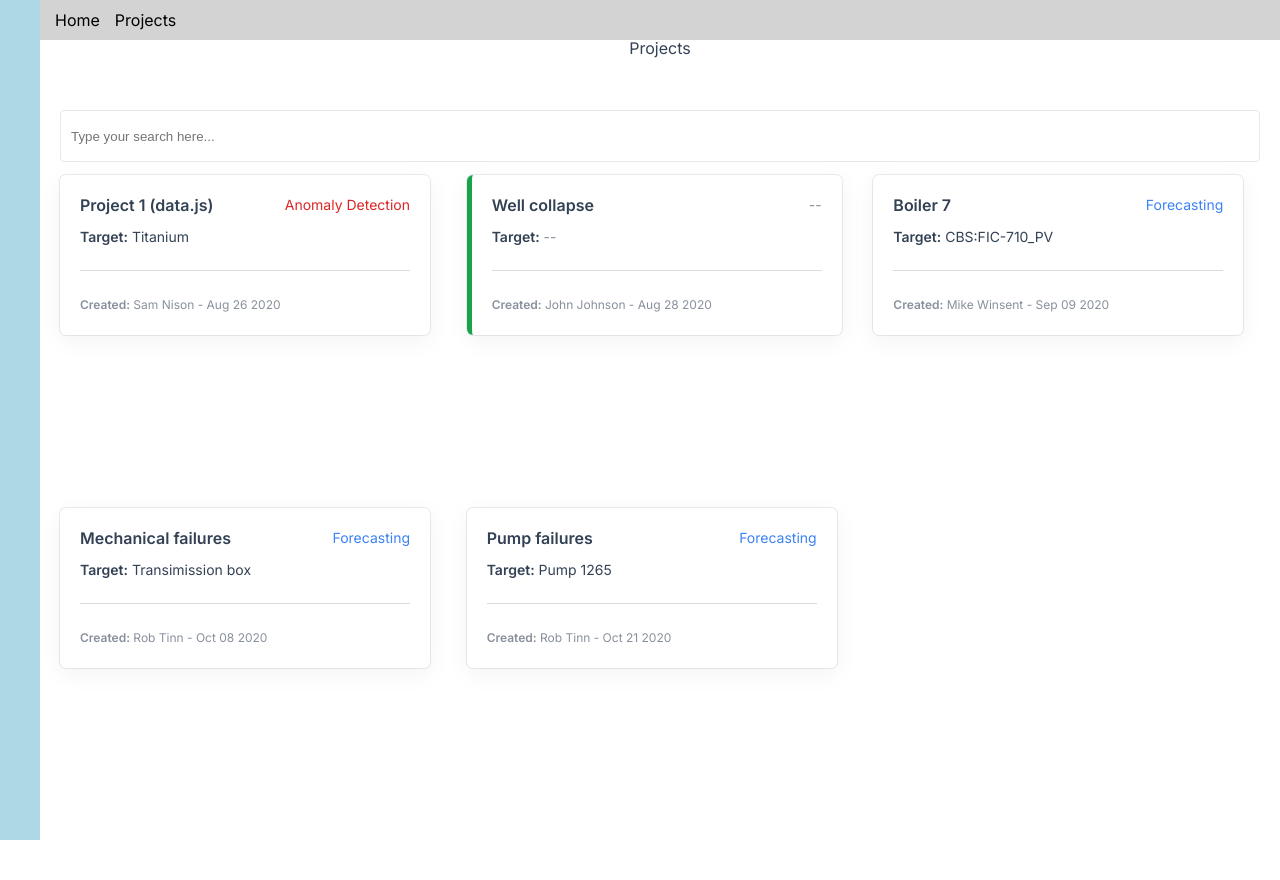
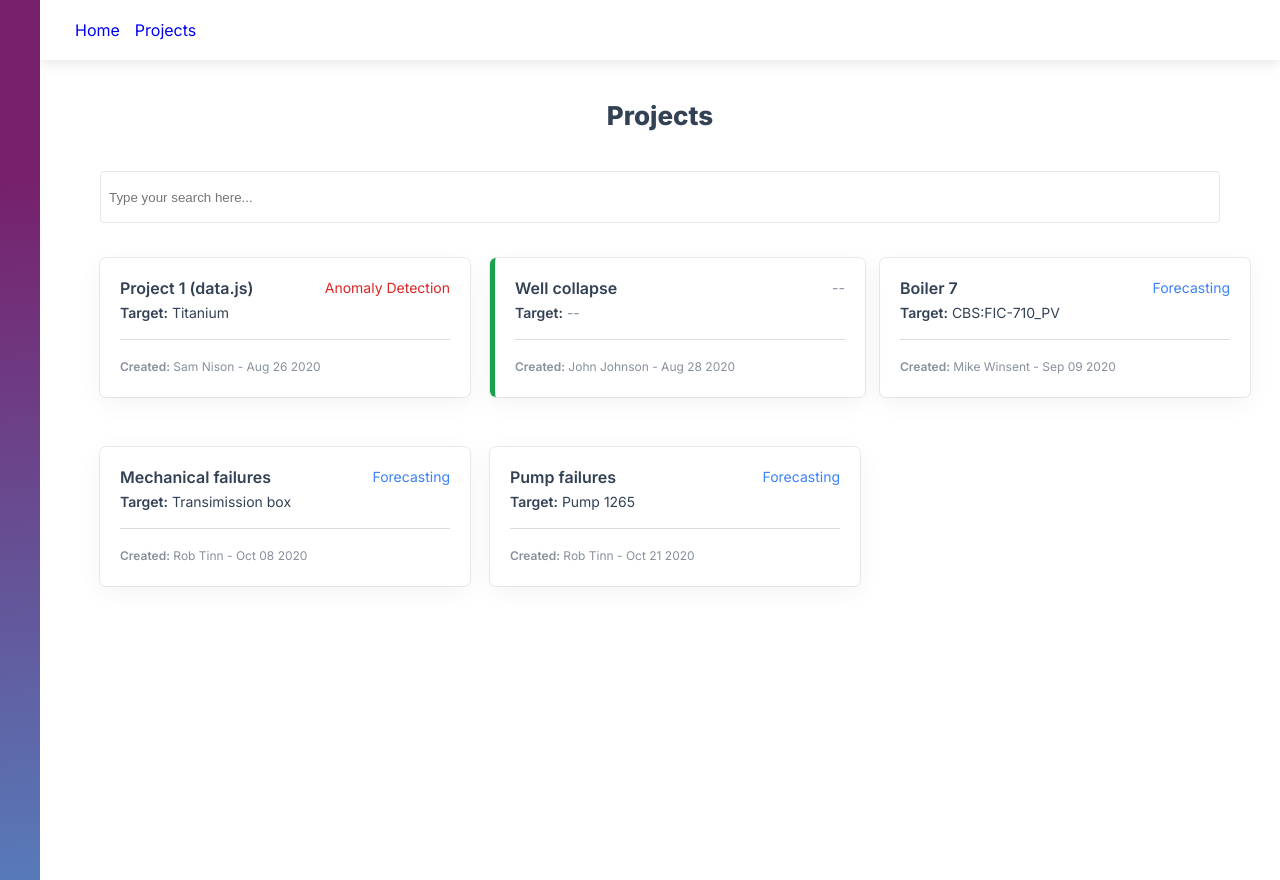
Before and after one commit to rickymm/canvass-challenge, a React (Create React App) app: page / in a window 1280 px wide. Before the commit the page ends 840 px from the top, so only its background shows below. Built offline with nearby package versions, Linux system fonts and the light colour scheme.

Commit message:
Adjust some styles

```diff
--- a/src/components/Projects.js
+++ b/src/components/Projects.js
@@ -6,6 +6,7 @@ import dateFormatter from "../utils/dateFormatter";
 import { CARD_WIDTH } from "./ProjectCard/styles";
 import ProjectCard from "./ProjectCard";
 import SearchInput from "./SearchInput/SearchInput";
+import device from "../utils/device";
 
 function formattedProjects() {
   return projectsList.map((project) => ({
@@ -19,13 +20,13 @@ export default function Projects() {
   const [filteredProjects, setFilteredProjects] = useState(projects);
 
   return (
-    <Wrapper $area="content">
-      <Title $area="title">Projects</Title>
+    <Wrapper>
+      <Title>Projects</Title>
       <SearchInput
         projects={projects}
         handleUpdateProjects={setFilteredProjects}
       />
-      <ProjectsList $area="projects">
+      <ProjectsList>
         {filteredProjects.map((project) => (
           <ProjectCard key={project.id} project={project} />
         ))}
@@ -35,28 +36,32 @@ export default function Projects() {
 }
 
 const Wrapper = styled.main`
-  grid-area: ${({ $area }) => $area};
-  display: grid;
-  grid-template-areas:
-    "title"
-    "search"
-    "projects";
-  grid-template-rows: 70px 30px auto;
+  display: flex;
+  flex-direction: column;
+  margin: 0 20px;
 
-  margin: 0 20px;
+  ${device.desktop} {
+    margin: 0 60px;
+  }
 `;
 
 const Title = styled.h1`
-  grid-area: ${({ $area }) => $area};
+  margin-top: 60px;
+  margin-bottom: 40px;
+  font-weight: 800;
+  font-size: 26px;
 `;
 
 const ProjectsList = styled.article`
-  grid-area: ${({ $area }) => $area};
   margin-top: 15px;
   padding: 20px 0;
 
   display: grid;
-  grid-template-columns: repeat(auto-fit, minmax(${CARD_WIDTH}px, 1fr));
-  grid-column-gap: 20px;
+  grid-template-columns: repeat(auto-fill, minmax(${CARD_WIDTH}px, 1fr));
+  grid-column-gap: 50px;
   grid-row-gap: 20px;
+
+  ${device.desktop} {
+    grid-row-gap: 50px;
+  }
 `;
--- a/src/components/SearchInput/SearchInput.js
+++ b/src/components/SearchInput/SearchInput.js
@@ -5,7 +5,15 @@ import { Container, Tag, Delete, Search } from "./styles";
 const SearchInput = ({ projects, handleUpdateProjects }) => {
   const [searches, setSearches] = useState([]);
   const inputRef = useRef();
+  const [focused, setFocused] = React.useState(false);
   const hasSearches = searches.length;
+
+  function onFocus() {
+    setFocused(true);
+  }
+  function onBlur() {
+    setFocused(false);
+  }
 
   useEffect(() => {
     if (!hasSearches) handleUpdateProjects(projects);
@@ -46,7 +54,7 @@ const SearchInput = ({ projects, handleUpdateProjects }) => {
   }
 
   return (
-    <Container $area="search" onClick={handleFocusInput}>
+    <Container onClick={handleFocusInput} $isFocused={focused}>
       {searches.map((search, index) => (
         <Tag key={`tag-${index}`}>
           {search}
@@ -63,6 +71,8 @@ const SearchInput = ({ projects, handleUpdateProjects }) => {
         ref={inputRef}
         placeholder="Type your search here..."
         onKeyDown={handleKeyDown}
+        onFocus={onFocus}
+        onBlur={onBlur}
       />
     </Container>
   );
--- a/src/components/SearchInput/styles.js
+++ b/src/components/SearchInput/styles.js
@@ -1,10 +1,8 @@
-import styled from "styled-components/macro";
+import styled, { css } from "styled-components/macro";
 
 const MARGIN = "8px";
 
 export const Container = styled.div`
-  grid-area: ${({ $area }) => $area};
-
   display: flex;
   flex-wrap: wrap;
   align-items: center;
@@ -12,6 +10,16 @@ export const Container = styled.div`
   min-height: 50px;
   border: 1px solid var(--color-gray);
   border-radius: 4px;
+
+  ${({ $isFocused }) =>
+    $isFocused &&
+    css`
+      outline: 1px solid var(--color-blue);
+    `}
+
+  :hover {
+    cursor: text;
+  }
 `;
 
 export const Tag = styled.div`
--- a/src/components/navigation/Navbar.js
+++ b/src/components/navigation/Navbar.js
@@ -5,17 +5,17 @@ const NavBar = styled.nav`
   display: flex;
   align-items: center;
   list-style: none;
-  height: 40px;
-  background: lightgray;
+  height: 60px;
+  box-shadow: 0 0 15px rgba(0, 0, 0, 0.15);
+  padding-left: 20px;
 
   a {
-    color: black;
     cursor: pointer;
     text-decoration: none;
   }
 
   a:visited {
-    color: black;
+    color: var(--color-text-base);
   }
 
   a:not(:last-child) {
--- a/src/components/navigation/Sidebar.js
+++ b/src/components/navigation/Sidebar.js
@@ -13,8 +13,9 @@ const Wrapper = styled.div`
   align-items: center;
   list-style: none;
   width: 40px;
-  height: 100vh;
-  background: lightblue;
+  min-height: 100vh;
+  height: 100%;
+  background: linear-gradient(175deg, #77216c 21%, #577ab9);
 
   a {
     color: black;
--- a/src/styles.css
+++ b/src/styles.css
@@ -3,7 +3,7 @@
    License: none (public domain)
 */
 
-@import url('https://fonts.googleapis.com/css2?family=Inter:wght@400;600&display=swap');
+@import url("https://fonts.googleapis.com/css2?family=Inter:wght@400;600;800&display=swap");
 
 :root {
   --color-white: #fafafa;
@@ -15,52 +15,15 @@
   --color-text-light: #33415595;
 }
 
-html, body, div, span, applet, object, iframe,
-h1, h2, h3, h4, h5, h6, p, blockquote, pre,
-a, abbr, acronym, address, big, cite, code,
-del, dfn, em, img, ins, kbd, q, s, samp,
-small, strike, strong, sub, sup, tt, var,
-b, u, i, center,
-dl, dt, dd, ol, ul, li,
-fieldset, form, label, legend,
-table, caption, tbody, tfoot, thead, tr, th, td,
-article, aside, canvas, details, embed,
-figure, figcaption, footer, header, hgroup,
-menu, nav, output, ruby, section, summary,
-time, mark, audio, video {
+* {
   margin: 0;
   padding: 0;
   border: 0;
-	font-size: 100%;
-	font: inherit;
-	vertical-align: baseline;
-}
-/* HTML5 display-role reset for older browsers */
-article, aside, details, figcaption, figure,
-footer, header, hgroup, menu, nav, section {
-	display: block;
-}
-body {
-	line-height: 1;
-}
-ol, ul {
-	list-style: none;
-}
-blockquote, q {
-	quotes: none;
-}
-blockquote:before, blockquote:after,
-q:before, q:after {
-	content: '';
-	content: none;
-}
-table {
-	border-collapse: collapse;
-	border-spacing: 0;
 }
 
 .App {
-  font-family: 'Inter', sans-serif;
+  font-family: "Inter", sans-serif;
+  font-weight: 400;
   text-align: center;
   color: #334155;
 }
```
Lines whose indentation alone changed are shown as unchanged.
